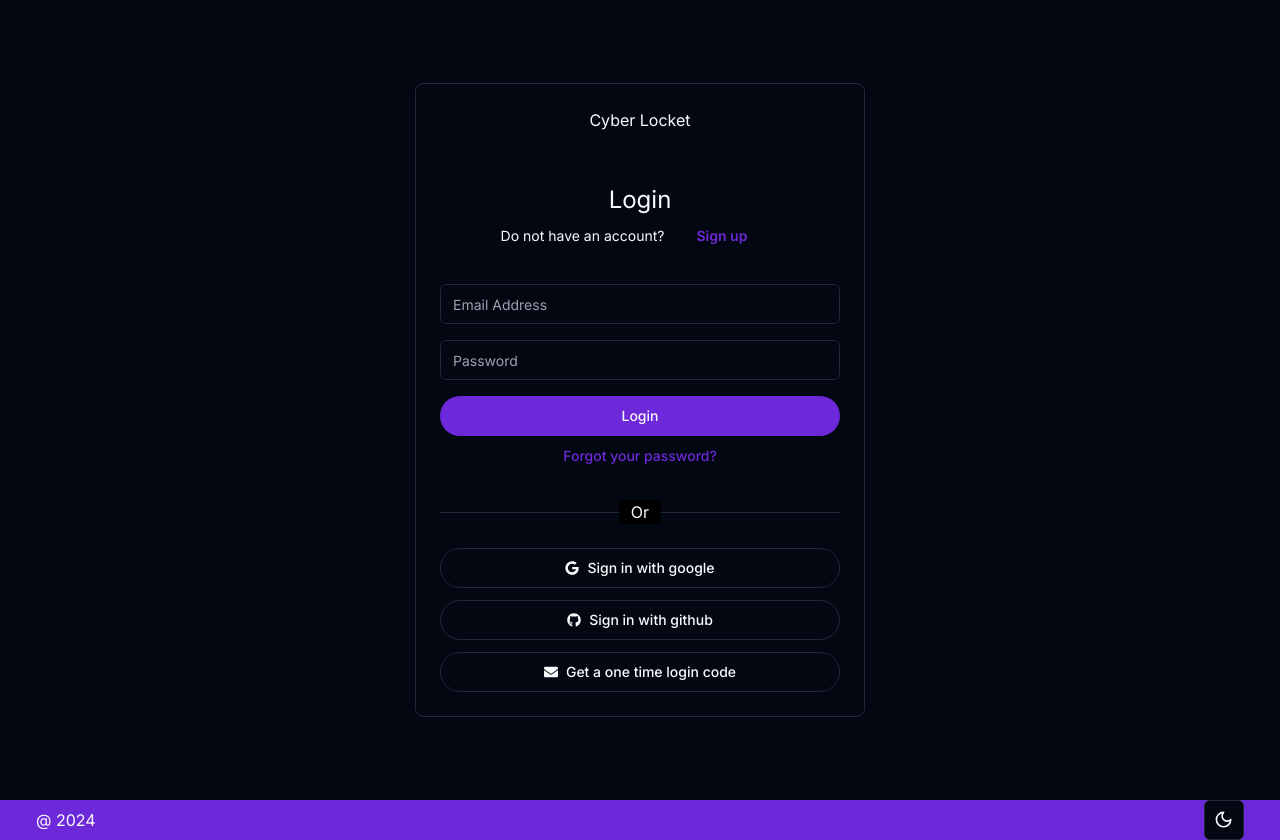
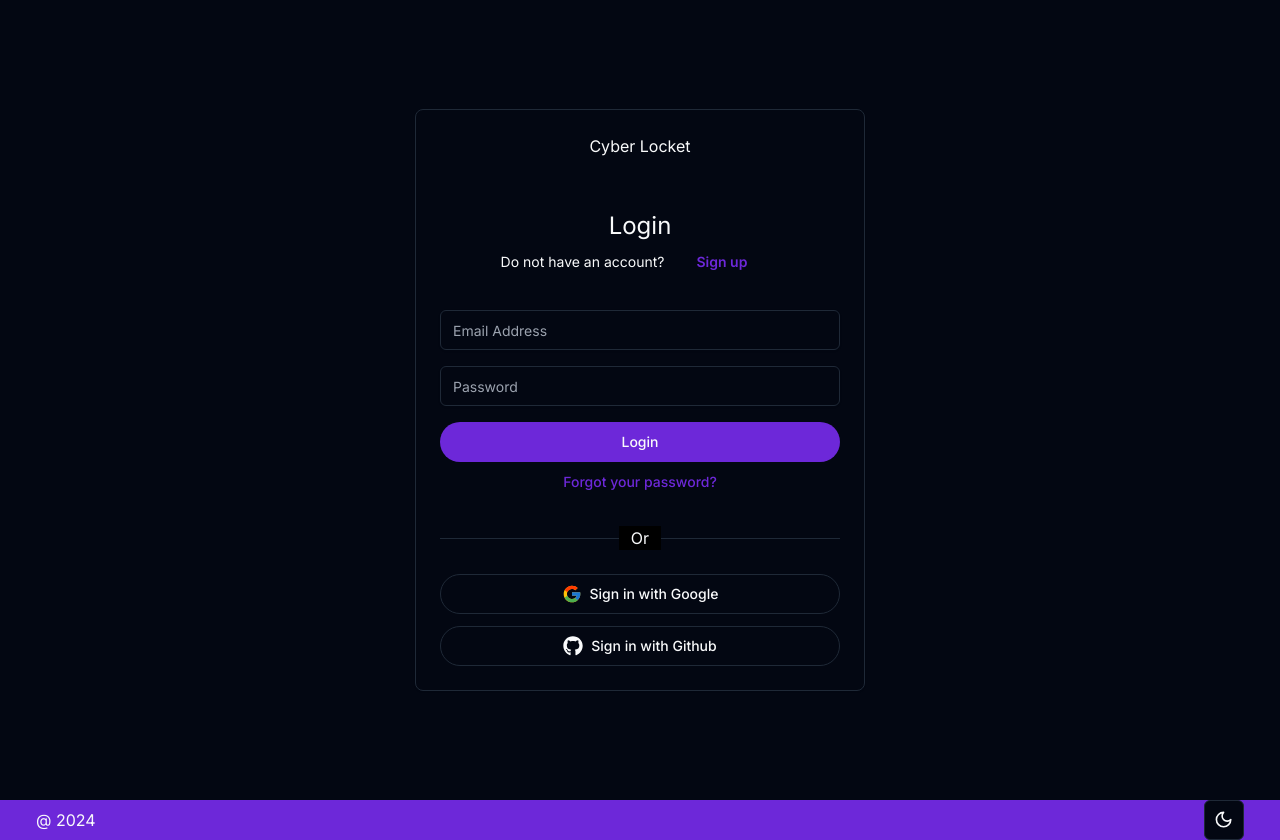
Before and after one commit to ChinyangaTL/cet324_bi58cm, a Next.js app: page /auth/login in a window 1280 px wide. Built offline with nearby package versions, Linux system fonts and the light colour scheme.

Commit message:
refactor(oauth): seperate oauth buttons to seperate component

```diff
--- a/components/login-form.tsx
+++ b/components/login-form.tsx
@@ -5,18 +5,10 @@ import { useForm } from "react-hook-form";
 import { zodResolver } from "@hookform/resolvers/zod";
 import { Card, CardContent, CardHeader } from "./ui/card";
 import { Button, buttonVariants } from "./ui/button";
-import { FaEnvelope, FaGithub, FaGoogle } from "react-icons/fa";
 import Link from "next/link";
 import { Separator } from "./ui/separator";
 import { LoginFormSchema } from "@/form-schemas";
-import {
-  Form,
-  FormControl,
-  FormField,
-  FormItem,
-  FormLabel,
-  FormMessage,
-} from "./ui/form";
+import { Form, FormControl, FormField, FormItem, FormMessage } from "./ui/form";
 import { Input } from "./ui/input";
 import { useState, useTransition } from "react";
 import { login } from "@/server-actions/login";
@@ -24,6 +16,7 @@ import { FormSuccess } from "./form-success";
 import { FormError } from "./form-error";
 import { toast } from "sonner";
 import PulseLoader from "react-spinners/PulseLoader";
+import OauthButtons from "./oauth-buttons";
 
 const LoginForm = () => {
   const [isPending, startTransition] = useTransition();
@@ -146,32 +139,7 @@ const LoginForm = () => {
           </p>
         </div>
 
-        <div className="flex flex-col gap-3">
-          <Button
-            className="w-full rounded-full flex items-center justify-center gap-2 transition-all duration-200 ease-in-out  hover:ring-2 hover:ring-primary hover:border-transparent"
-            variant="outline"
-            disabled={isPending}
-          >
-            <FaGoogle />
-            <p>Sign in with google</p>
-          </Button>
-          <Button
-            className="w-full rounded-full flex items-center justify-center gap-2 transition-all duration-200 ease-in-out  hover:ring-2 hover:ring-primary hover:border-transparent"
-            variant="outline"
-            disabled={isPending}
-          >
-            <FaGithub />
-            <p>Sign in with github</p>
-          </Button>
-          <Button
-            className="w-full rounded-full flex items-center justify-center gap-2 transition-all duration-200 ease-in-out  hover:ring-2 hover:ring-primary hover:border-transparent"
-            variant="outline"
-            disabled={isPending}
-          >
-            <FaEnvelope />
-            <p>Get a one time login code</p>
-          </Button>
-        </div>
+        {<OauthButtons isPending={isPending} />}
       </CardContent>
     </Card>
   );
--- /dev/null
+++ b/components/oauth-buttons.tsx
@@ -0,0 +1,29 @@
+import React from "react";
+import { Button } from "./ui/button";
+import { FcGoogle } from "react-icons/fc";
+import { FaGithub } from "react-icons/fa";
+
+const OauthButtons = ({ isPending }: { isPending: boolean }) => {
+  return (
+    <div className="flex flex-col gap-3">
+      <Button
+        className="w-full rounded-full flex items-center justify-center gap-2 transition-all duration-200 ease-in-out  hover:ring-2 hover:ring-primary hover:border-transparent"
+        variant="outline"
+        disabled={isPending}
+      >
+        <FcGoogle className="w-5 h-5" />
+        <p>Sign in with Google</p>
+      </Button>
+      <Button
+        className="w-full rounded-full flex items-center justify-center gap-2 transition-all duration-200 ease-in-out  hover:ring-2 hover:ring-primary hover:border-transparent"
+        variant="outline"
+        disabled={isPending}
+      >
+        <FaGithub className="w-5 h-5" />
+        <p>Sign in with Github</p>
+      </Button>
+    </div>
+  );
+};
+
+export default OauthButtons;
--- a/components/register-form.tsx
+++ b/components/register-form.tsx
@@ -5,12 +5,7 @@ import { useForm } from "react-hook-form";
 import { zodResolver } from "@hookform/resolvers/zod";
 import { Card, CardContent, CardHeader } from "./ui/card";
 import { Button, buttonVariants } from "./ui/button";
-import {
-  FaCheckCircle,
-  FaExclamationCircle,
-  FaGithub,
-  FaGoogle,
-} from "react-icons/fa";
+import { FaCheckCircle, FaExclamationCircle } from "react-icons/fa";
 import Link from "next/link";
 import { Separator } from "./ui/separator";
 import { RegisterFormSchema } from "@/form-schemas";
@@ -24,6 +19,7 @@ import { FormError } from "./form-error";
 import { FormSuccess } from "./form-success";
 import { cn } from "@/lib/utils";
 import { Eye, EyeOff } from "lucide-react";
+import OauthButtons from "./oauth-buttons";
 
 const RegisterForm = () => {
   const [isPending, startTransition] = useTransition();
@@ -84,24 +80,7 @@ const RegisterForm = () => {
         </div>
         <FormSuccess message={success} />
         <FormError message={error} />
-        <div className="flex flex-col gap-3">
-          <Button
-            className="w-full rounded-full flex items-center justify-center gap-2 transition-all duration-200 ease-in-out  hover:ring-2 hover:ring-primary hover:border-transparent"
-            variant="outline"
-            disabled={isPending}
-          >
-            <FaGoogle />
-            <p>Sign in with google</p>
-          </Button>
-          <Button
-            className="w-full rounded-full flex items-center justify-center gap-2 transition-all duration-200 ease-in-out  hover:ring-2 hover:ring-primary hover:border-transparent"
-            variant="outline"
-            disabled={isPending}
-          >
-            <FaGithub />
-            <p>Sign in with github</p>
-          </Button>
-        </div>
+        <OauthButtons isPending={isPending} />
         <div className="flex relative my-6">
           <Separator className="border-t flex-1 border-grey-dark absolute left-0 right-0 top-1/2" />
 
```
